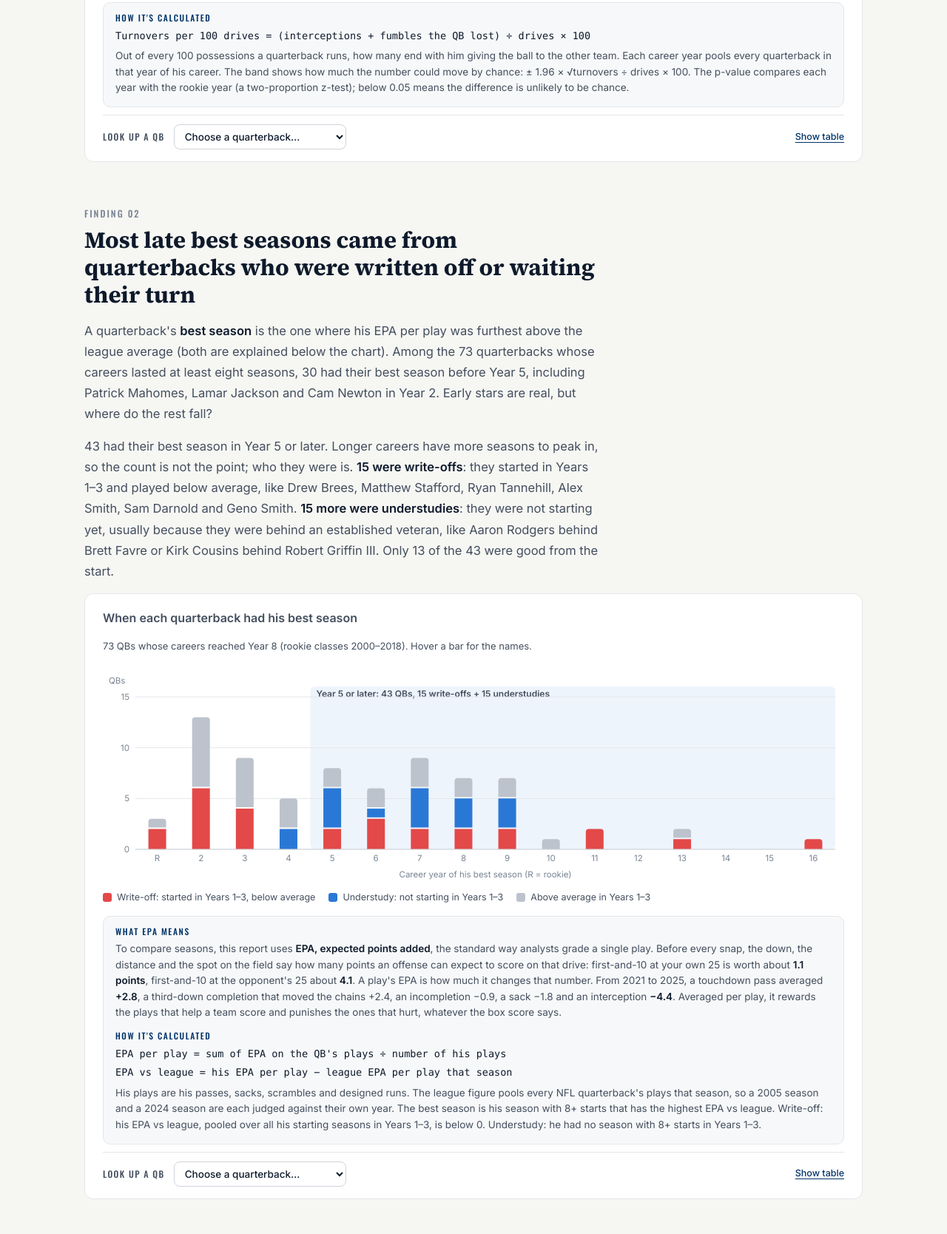
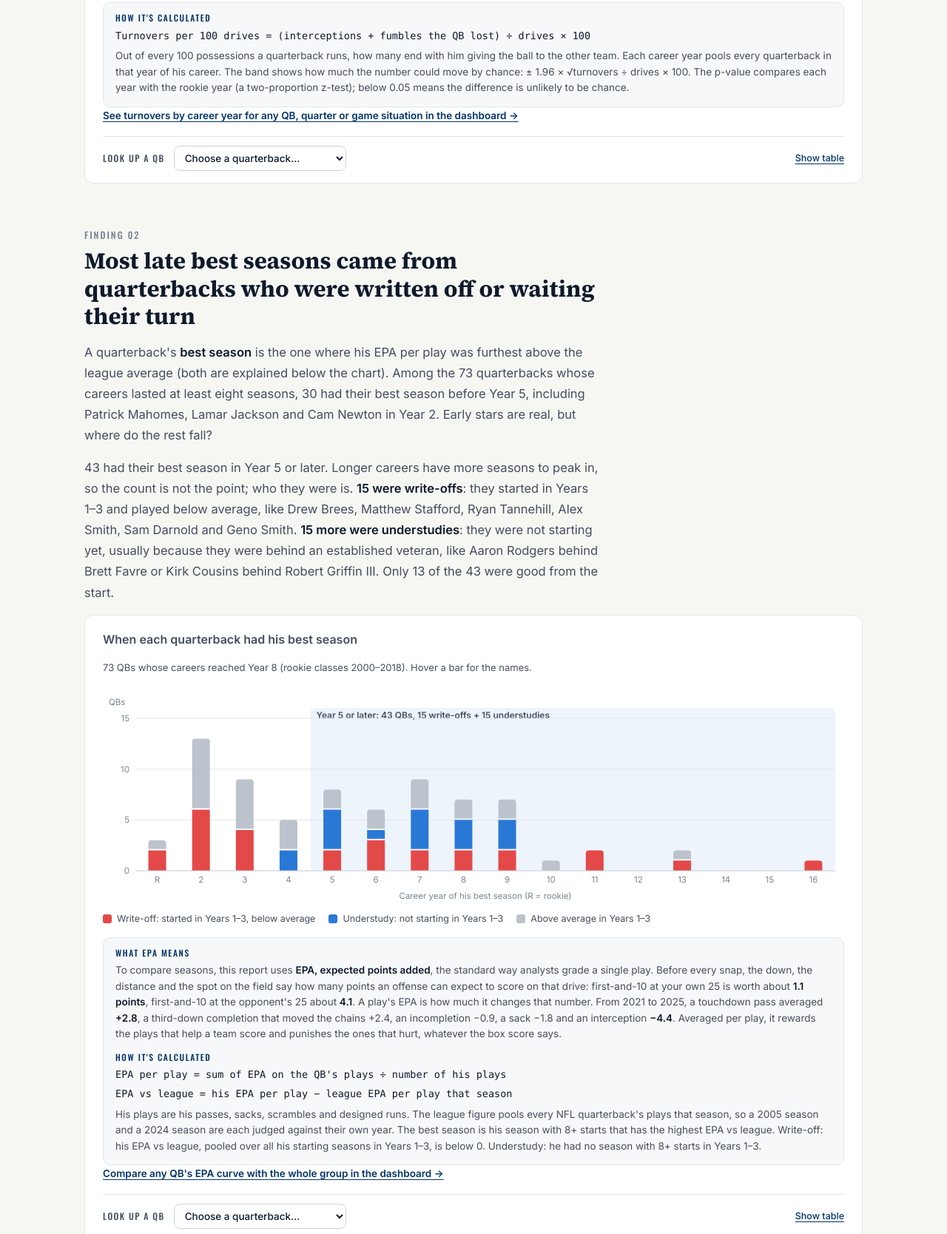
Before and after one commit to AVBrown2003/nfl_qb, a plain HTML site: page index.html in a window 1280 px wide. Shown: the part 3246-4914 px from the top of the page at 74% size. Drawn offline with nearby package versions, Linux system fonts and the light colour scheme.

Commit message:
Link report findings to the dashboard and list new files in README
Co-Authored-By: Claude Opus 5.5 <noreply@anthropic.com>

```diff
--- a/index.html
+++ b/index.html
@@ -130,6 +130,7 @@
           could move by chance: ± 1.96 × √turnovers ÷ drives × 100. The p-value compares each year with the rookie year
           (a two-proportion z-test); below 0.05 means the difference is unlikely to be chance.</p>
       </div>
+      <p class="explore"><a href="dashboard.html#qb=all&metric=to">See turnovers by career year for any QB, quarter or game situation in the dashboard →</a></p>
       <div class="card-foot"></div>
       <div class="tbl" hidden></div>
     </div>
@@ -170,6 +171,7 @@
           is his season with 8+ starts that has the highest EPA vs league. Write-off: his EPA vs league, pooled over all his
           starting seasons in Years 1–3, is below 0. Understudy: he had no season with 8+ starts in Years 1–3.</p>
       </div>
+      <p class="explore"><a href="dashboard.html#qb=all&metric=epa">Compare any QB's EPA curve with the whole group in the dashboard →</a></p>
       <div class="card-foot"></div>
       <div class="tbl" hidden></div>
     </div>
@@ -202,6 +204,7 @@
         <p>For each quarterback, the chart places him at the first career year in which he had an above-average
           starting season. The 41 quarterbacks who never had one are not in the chart.</p>
       </div>
+      <p class="explore"><a href="dashboard.html#qb=all&metric=epa">Compare any QB's EPA curve with the whole group in the dashboard →</a></p>
       <div class="card-foot"></div>
       <div class="tbl" hidden></div>
     </div>
@@ -231,6 +234,7 @@
           more. 0 is a league-average quarterback. "Improved on the year before" compares each quarterback with himself
           in back-to-back seasons with 8+ starts.</p>
       </div>
+      <p class="explore"><a href="dashboard.html#qb=all&metric=epa">Filter the Rookie-to-Year 2 jump by class, quarter or game situation in the dashboard →</a></p>
       <div class="card-foot"></div>
       <div class="tbl" hidden></div>
     </div>
```
Also changed, not shown: 1 other file.
